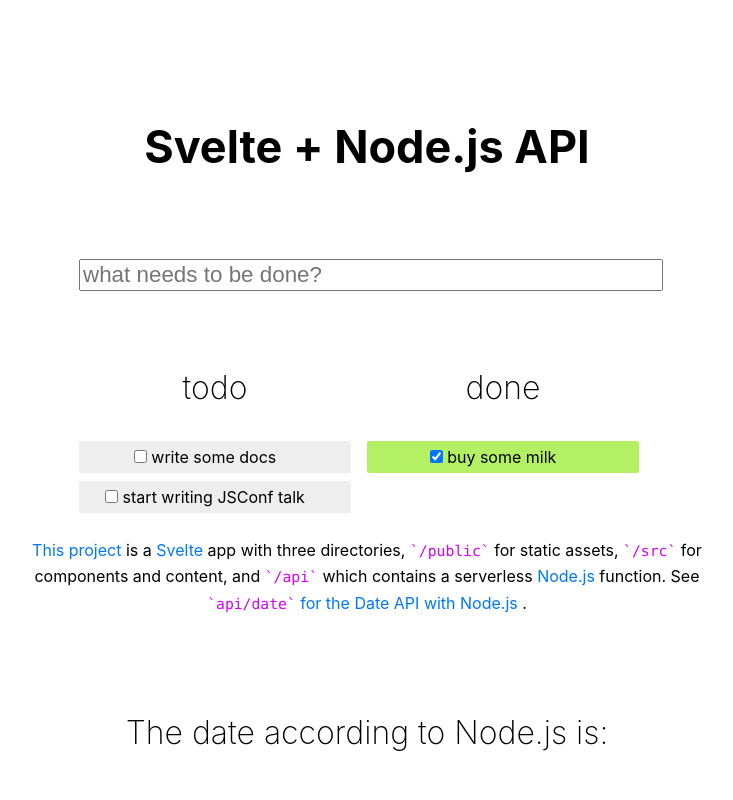
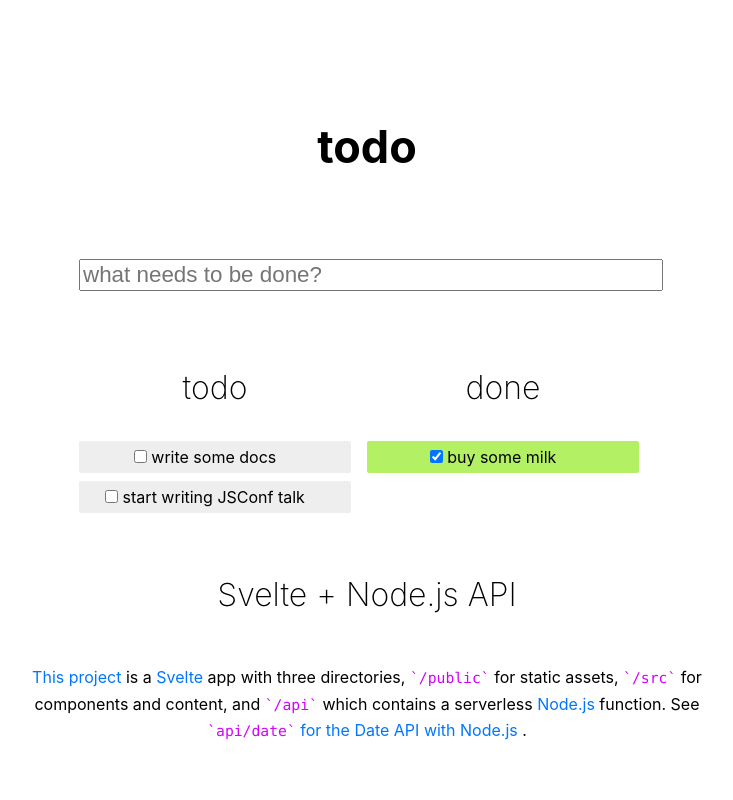
Before and after one commit to syoung5345/to-do, a Svelte app: page / in a window 1280 px wide. Shown: the top 800 px of the page, without its empty margins (273-1006 px from the left). Built offline with nearby package versions, Linux system fonts and the light colour scheme; no server answers.

Commit message:
Update App.svelte

```diff
--- a/src/App.svelte
+++ b/src/App.svelte
@@ -116,8 +116,7 @@
 
 
 <main>
-  <h1>Svelte + Node.js API</h1>
-
+  <h1>todo</h1>
   <div class='board'>
     <input
       class="new-todo"
@@ -156,6 +155,7 @@
     </div>
   </div>
 
+  <h2>Svelte + Node.js API</h2>
   <p>
     <a
       href="https://github.com/zeit/now/tree/master/examples/svelte"
```
